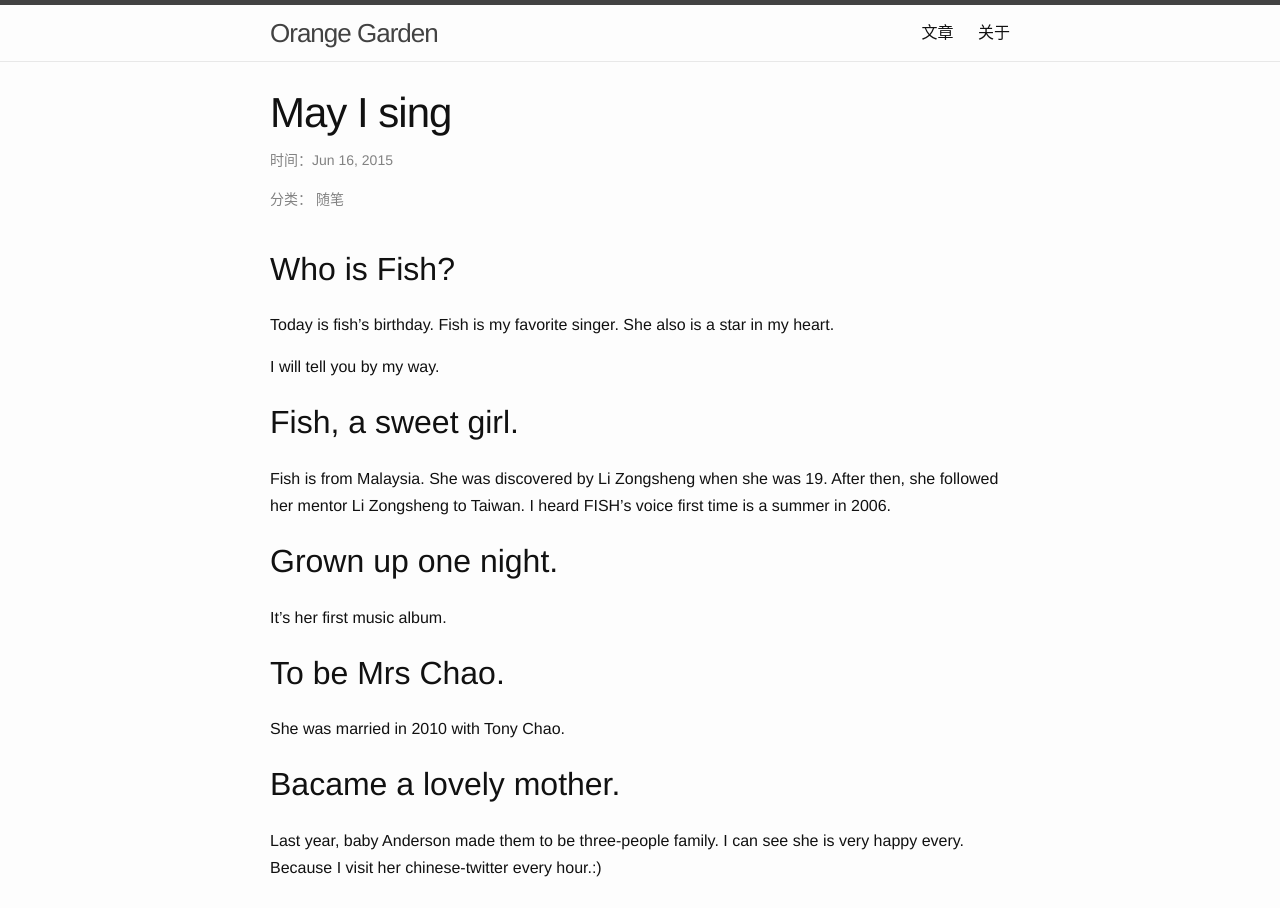
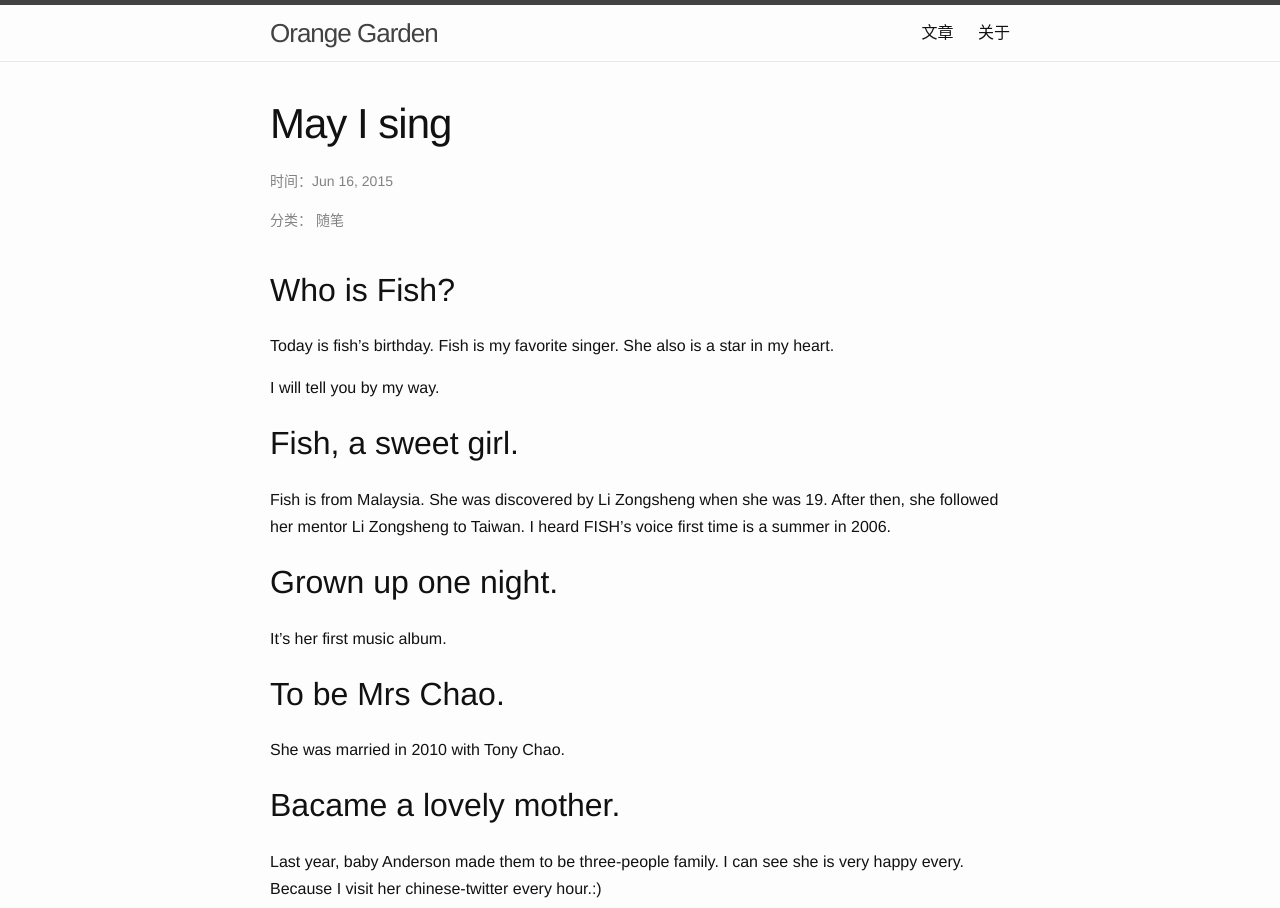
Before and after one commit to iwj/-iwj.github.io, a Jekyll site: the page built from _posts/2015-06-16-fish-birthday.md, in a window 1280 px wide. Shown: the top 908 px of the page. Built offline with Jekyll 4.4.1, drawn with Linux system fonts in a browser that asks for light colours.

Commit message:
update css: post-title line-height 1.5

```diff
--- a/css/main.scss
+++ b/css/main.scss
@@ -57,3 +57,7 @@ $on-laptop:        800px;
   display: flex;
   justify-content: space-between;
 }
+
+.post-title {
+  line-height: 1.5;
+}
```
